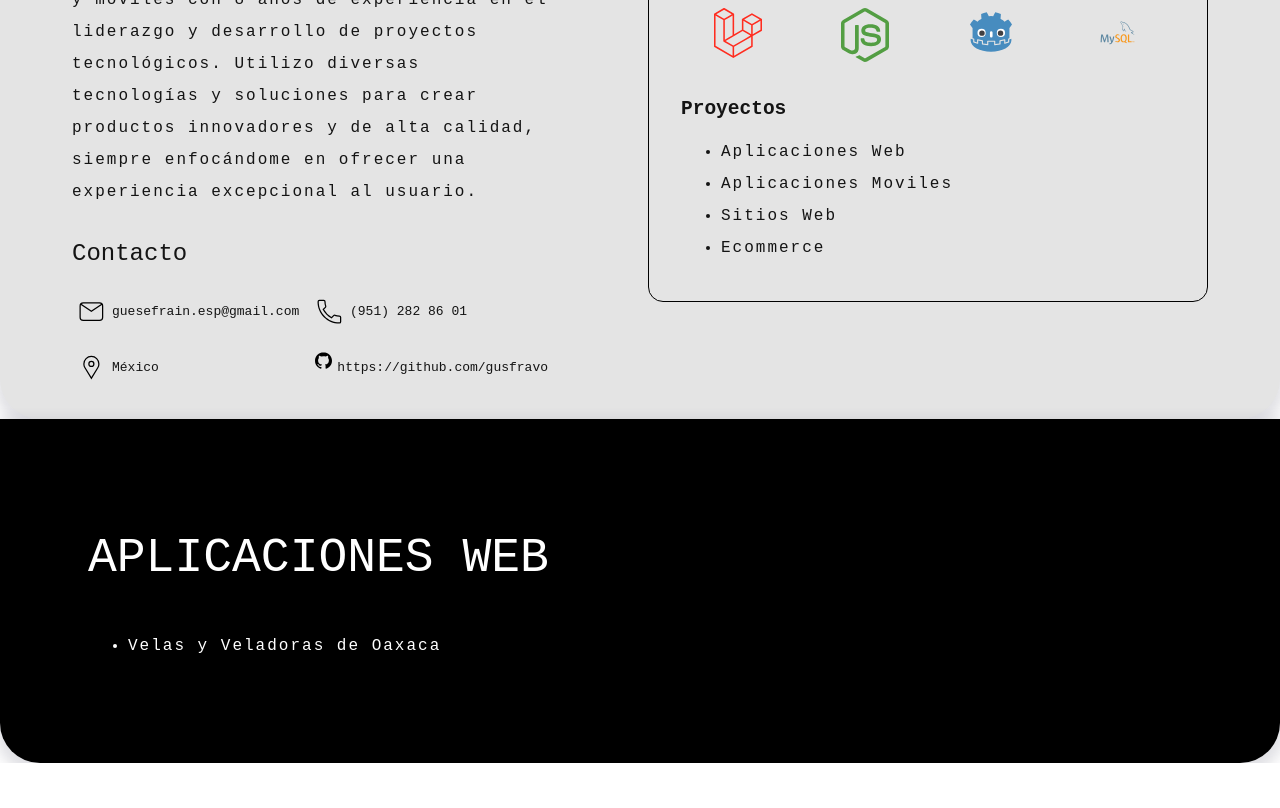
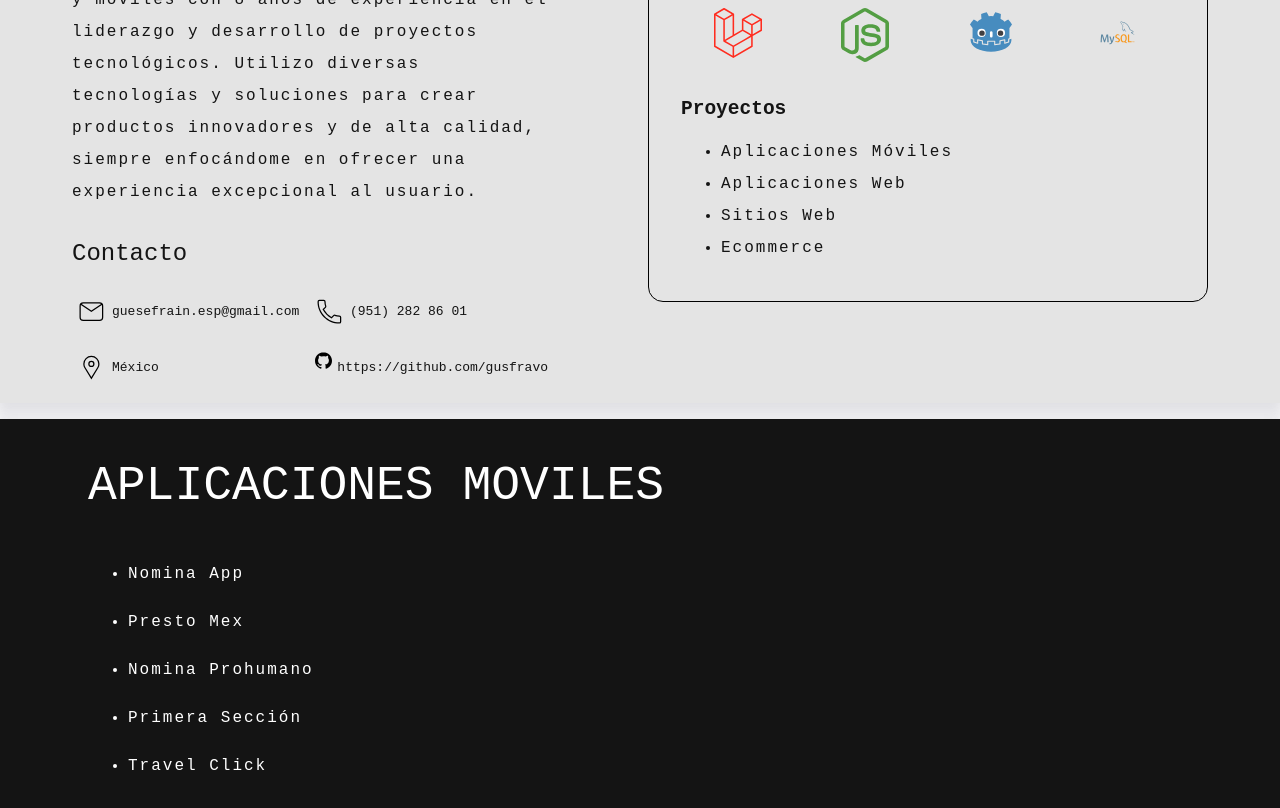
Before and after one commit to gusfravo/web-portfollio, an Angular app: page / in a window 1280 px wide. Shown: the part 920-1728 px from the top of the page. Before the commit the page ends 1683 px from the top, so only its background shows below. Built offline with nearby package versions, Linux system fonts and the light colour scheme.

Commit message:
feat: se agrega seccion sub divisor.

```diff
--- a/src/app/home/constants/home-subdivisor-data.contants.ts
+++ b/src/app/home/constants/home-subdivisor-data.contants.ts
@@ -1,10 +1,22 @@
 import { subDivisorData } from "../../shared/interface";
 
 export const HOME_SUBDIVISOR_DATA_WEB_APPS:subDivisorData = {
-    title:'Aplicaciones WEB',
+    title:'Aplicaciones Moviles',
     sections:[
         {
-            title:'Velas y Veladoras de Oaxaca',
+            title:'Nomina App',
+            routerLink:''
+        },{
+            title:'Presto Mex',
+            routerLink:''
+        },{
+            title:'Nomina Prohumano',
+            routerLink:''
+        },{
+            title:'Primera Sección',
+            routerLink:''
+        },{
+            title:'Travel Click',
             routerLink:''
         }
     ]
--- a/src/app/home/home-about-me/components/home-about-me-skills/home-about-me-skills.component.html
+++ b/src/app/home/home-about-me/components/home-about-me-skills/home-about-me-skills.component.html
@@ -12,8 +12,8 @@
 
         <h2>Proyectos</h2>
         <ul>
+            <li>Aplicaciones Móviles</li>
             <li>Aplicaciones Web</li>
-            <li>Aplicaciones Moviles</li>
             <li>Sitios Web</li>
             <li>Ecommerce</li>
         </ul>
--- a/src/app/shared/components/home-sub-divisor/home-sub-divisor.component.html
+++ b/src/app/shared/components/home-sub-divisor/home-sub-divisor.component.html
@@ -1,4 +1,4 @@
-<app-wrapper-card [color]="'black'">
+<app-wrapper-card [color]="'#141414'">
 
     <section class="home-sub-divisor-content">
         <app-home-sub-divisor-description [subDivisorDescription]="divisorDataDescription()"></app-home-sub-divisor-description>
--- a/src/app/shared/components/wrapper-card/wrapper-card.component.scss
+++ b/src/app/shared/components/wrapper-card/wrapper-card.component.scss
@@ -2,8 +2,8 @@
     padding: 1.5rem 1.5rem 0rem 1.5rem;
     background-color: black;
     color: white;
-    border-radius: 0px 0px 2.5rem 2.5rem;
+    // border-radius: 0px 0px 2.5rem 2.5rem;
     box-shadow: rgba(100, 100, 120, 0.2) 0px 7px 14px 5px;
     // max-height: 90vh;
-    overflow: hidden;
+    // overflow: hidden;
 }
```
